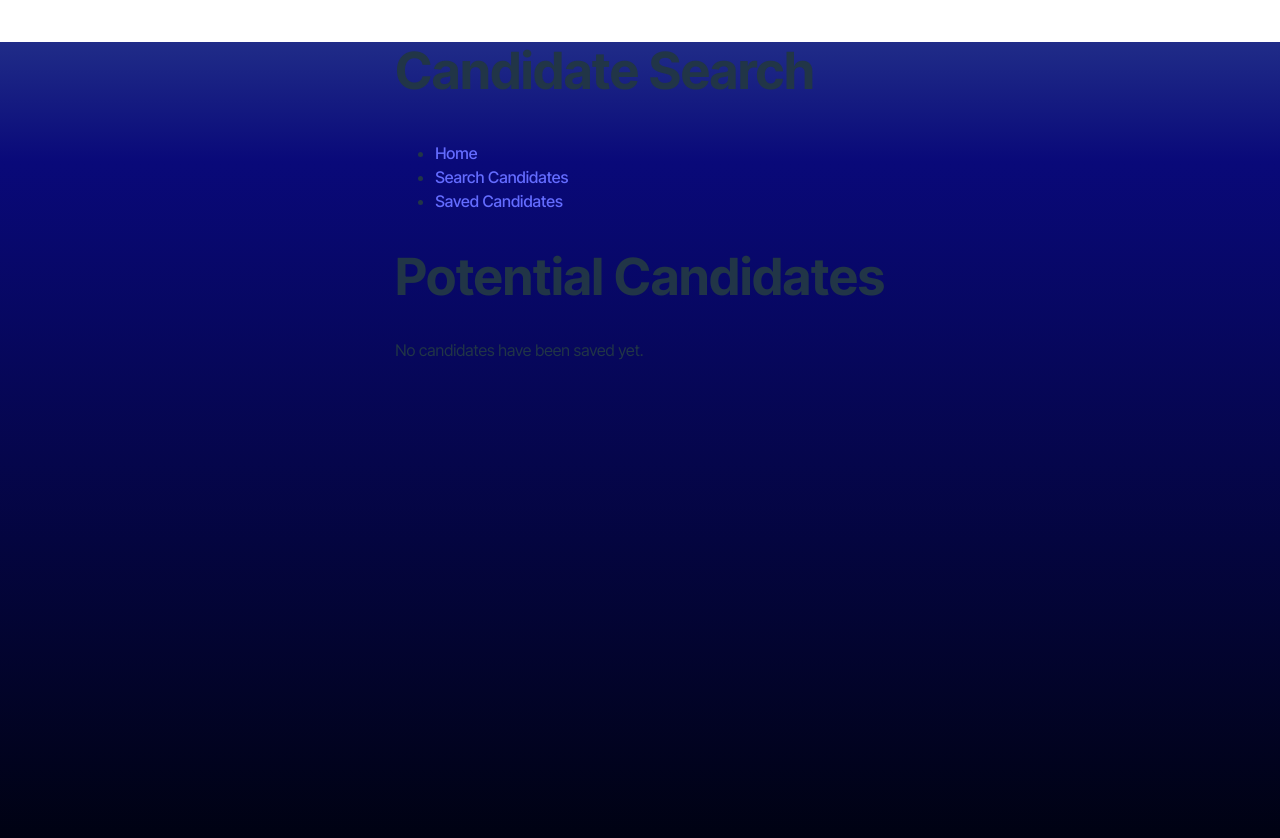
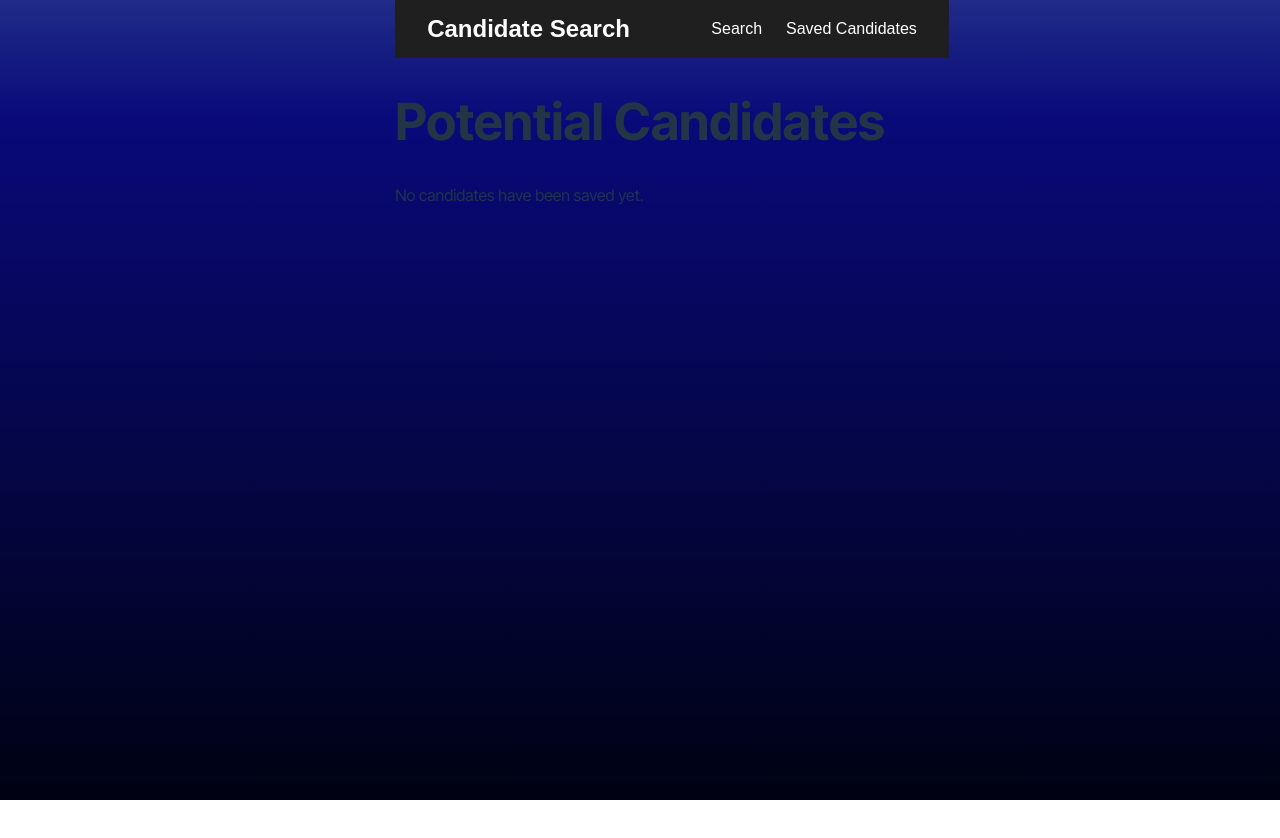
Before and after one commit to abelgtzrs/Candidate-Search, a React (Vite) app: page /SavedCandidates in a window 1280 px wide. Shown: the top 838 px of the page. After the commit the page ends 800 px from the top, so only its background shows below. Built offline with nearby package versions, Linux system fonts and the light colour scheme.

Commit message:
Added chart/Updated Nav

```diff
--- a/src/components/Nav.tsx
+++ b/src/components/Nav.tsx
@@ -1,16 +1,15 @@
+// src/components/Nav.tsx
 import { FC } from "react";
 import { Link } from "react-router-dom";
+import "../styles/Nav.css"; // Import the CSS file
 
 const Nav: FC = () => {
   return (
-    <nav>
-      <h1>Candidate Search</h1>
-      <ul>
+    <nav className="navbar">
+      <h1 className="navbar-brand">Candidate Search</h1>
+      <ul className="navbar-links">
         <li>
-          <Link to="/">Home</Link>
-        </li>
-        <li>
-          <Link to="/">Search Candidates</Link>
+          <Link to="/">Search</Link>
         </li>
         <li>
           <Link to="/SavedCandidates">Saved Candidates</Link>
--- a/src/pages/SavedCandidates.tsx
+++ b/src/pages/SavedCandidates.tsx
@@ -1,69 +1,87 @@
-// src/pages/SavedCandidates.tsx
-
-import { useState, useEffect } from "react";
+import { useEffect, useState } from "react";
 import { ICandidate } from "../interfaces/Candidate.interface";
+import "../styles/SavedCandidates.css";
 
 const SavedCandidates = () => {
   const [candidates, setCandidates] = useState<ICandidate[]>([]);
 
   useEffect(() => {
-    // Retrieve the saved candidates (if any) from local storage
-    const storedCandidates = localStorage.getItem("savedCandidates");
-    if (storedCandidates) {
-      setCandidates(JSON.parse(storedCandidates));
+    const stored = localStorage.getItem("savedCandidates");
+    if (stored) {
+      setCandidates(JSON.parse(stored));
     }
   }, []);
 
-  // If no saved candidates are found, display a message
+  const handleReject = (login: string) => {
+    const updated = candidates.filter((candidate) => candidate.login !== login);
+    setCandidates(updated);
+    localStorage.setItem("savedCandidates", JSON.stringify(updated));
+  };
+
   if (!candidates.length) {
     return (
-      <>
+      <div>
         <h1>Potential Candidates</h1>
         <p>No candidates have been saved yet.</p>
-      </>
+      </div>
     );
   }
 
-  // Otherwise, render the list of saved candidates
   return (
-    <>
+    <div>
       <h1>Potential Candidates</h1>
+
+      <table className="candidate-table">
+        <thead>
+          <tr>
+            <th>Image</th>
+            <th>Name (Username)</th>
+            <th>Location</th>
+            <th>Email</th>
+            <th>Company</th>
+            <th>Bio</th>
+            <th>Reject</th>
+          </tr>
+        </thead>
+        <tbody>
           {candidates.map((candidate) => (
-        <div key={candidate.login} style={{ marginBottom: "1rem" }}>
+            <tr key={candidate.login}>
+              <td>
                 <img
                   src={candidate.avatar_url || ""}
-            alt={`${candidate.login} avatar`}
+                  alt={candidate.login}
                   width="50"
                   height="50"
                 />
-          <p>
-            <strong>Name:</strong> {candidate.name || "N/A"}
-          </p>
-          <p>
-            <strong>Username:</strong> {candidate.login}
-          </p>
-          <p>
-            <strong>Location:</strong> {candidate.location || "N/A"}
-          </p>
-          <p>
-            <strong>Email:</strong> {candidate.email || "N/A"}
-          </p>
-          <p>
-            <strong>Company:</strong> {candidate.company || "N/A"}
-          </p>
-          <p>
-            <strong>Profile:</strong>{" "}
+              </td>
+              <td>
+                {candidate.name || "N/A"} (
                 <a
                   href={candidate.html_url}
                   target="_blank"
                   rel="noopener noreferrer"
                 >
-              {candidate.html_url}
+                  {candidate.login}
                 </a>
-          </p>
+                )
+              </td>
+              <td>{candidate.location || "N/A"}</td>
+              <td>{candidate.email || "N/A"}</td>
+              <td>{candidate.company || "N/A"}</td>
+              <td>{candidate.bio || "N/A"}</td>
+              <td>
+                <button
+                  className="reject-button"
+                  onClick={() => handleReject(candidate.login)}
+                >
+                  -
+                </button>
+              </td>
+            </tr>
+          ))}
+        </tbody>
+      </table>
     </div>
-      ))}
-    </>
   );
 };
 
--- /dev/null
+++ b/src/styles/Nav.css
@@ -0,0 +1,38 @@
+.navbar {
+  display: flex;
+  width: 100%;
+  align-items: center;
+  justify-content: space-between;
+  background-color: #1f1f1f;
+  padding: 1rem 2rem;
+  color: #fff;
+  font-family: Arial, sans-serif;
+}
+
+.navbar-brand {
+  font-size: 1.5rem;
+  margin: 0;
+}
+
+.navbar-links {
+  list-style: none;
+  display: flex;
+  gap: 1.5rem;
+  margin: 0;
+  padding: 0;
+}
+
+.navbar-links li {
+  margin: 0;
+}
+
+.navbar-links li a {
+  color: #fff;
+  text-decoration: none;
+  font-size: 1rem;
+  transition: color 0.2s ease;
+}
+
+.navbar-links li a:hover {
+  color: #bbb;
+}
--- /dev/null
+++ b/src/styles/SavedCandidates.css
@@ -0,0 +1,53 @@
+/* src/pages/SavedCandidates.css */
+
+/* Table styling */
+.candidate-table {
+  width: 90%;
+  margin: 1rem auto;
+  border-collapse: collapse;
+  text-align: left;
+  font-family: Arial, sans-serif;
+}
+
+.candidate-table thead {
+  background-color: #222;
+  color: #fff;
+}
+
+.candidate-table th,
+.candidate-table td {
+  padding: 0.75rem;
+  border: 1px solid #ccc;
+}
+
+/* Zebra striping: odd rows black, even rows gray */
+.candidate-table tbody tr:nth-child(odd) {
+  background-color: #333;
+  color: #fff;
+}
+
+.candidate-table tbody tr:nth-child(even) {
+  background-color: #696969;
+  color: #ffffff;
+}
+
+/* Red circle button for rejection (minus) */
+.reject-button {
+  display: flex; /* use flex for centering vertically & horizontally */
+  align-items: center;
+  justify-content: center;
+  width: 32px;
+  height: 32px;
+  border: none;
+  border-radius: 50%;
+  background-color: red;
+  color: #fff;
+  font-size: 1rem;
+  cursor: pointer;
+  font-weight: bold;
+  text-align: center;
+}
+
+.reject-button:hover {
+  opacity: 0.8;
+}
```
Also changed, not shown: src/pages/CandidateSearch.tsx (+0 -12 lines). Lines whose indentation alone changed are shown as unchanged.
